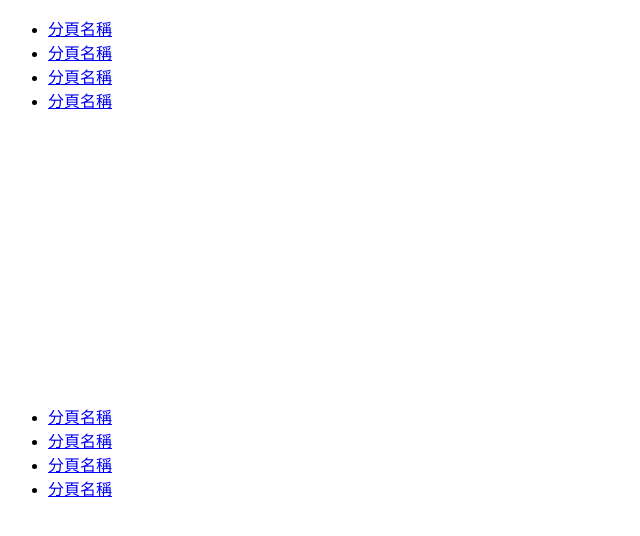
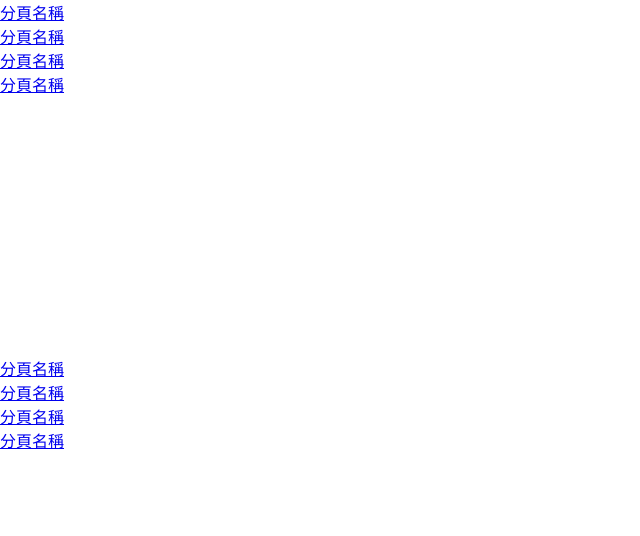
Before and after one commit to winsnow4555/Web_HC_ZL_Grid_RWD_Sass, a plain HTML site: page index.html in a window 1280 px wide. Shown: the whole page, without its empty margins (0-640 px from the left). Drawn offline with Linux system fonts and the light colour scheme.

Commit message:
添加 Sass 檔案、重設與連結

```diff
--- a/index.html
+++ b/index.html
@@ -3,6 +3,7 @@
 <head>
     <meta charset="UTF-8">
     <meta name="viewport" content="width=device-width, initial-scale=1.0, user-scalable=no">
+    <link rel="stylesheet" href="./style.css">
     <title>RWD 網站模板</title>
 </head>
 <body>
--- /dev/null
+++ b/style.scss
@@ -0,0 +1,6 @@
+* {
+    margin: 0;
+    padding: 0;
+    font-family: 微軟正黑體;
+    box-sizing: border-box;
+}
```
Also changed, not shown: style.css (added), 1 other file.
